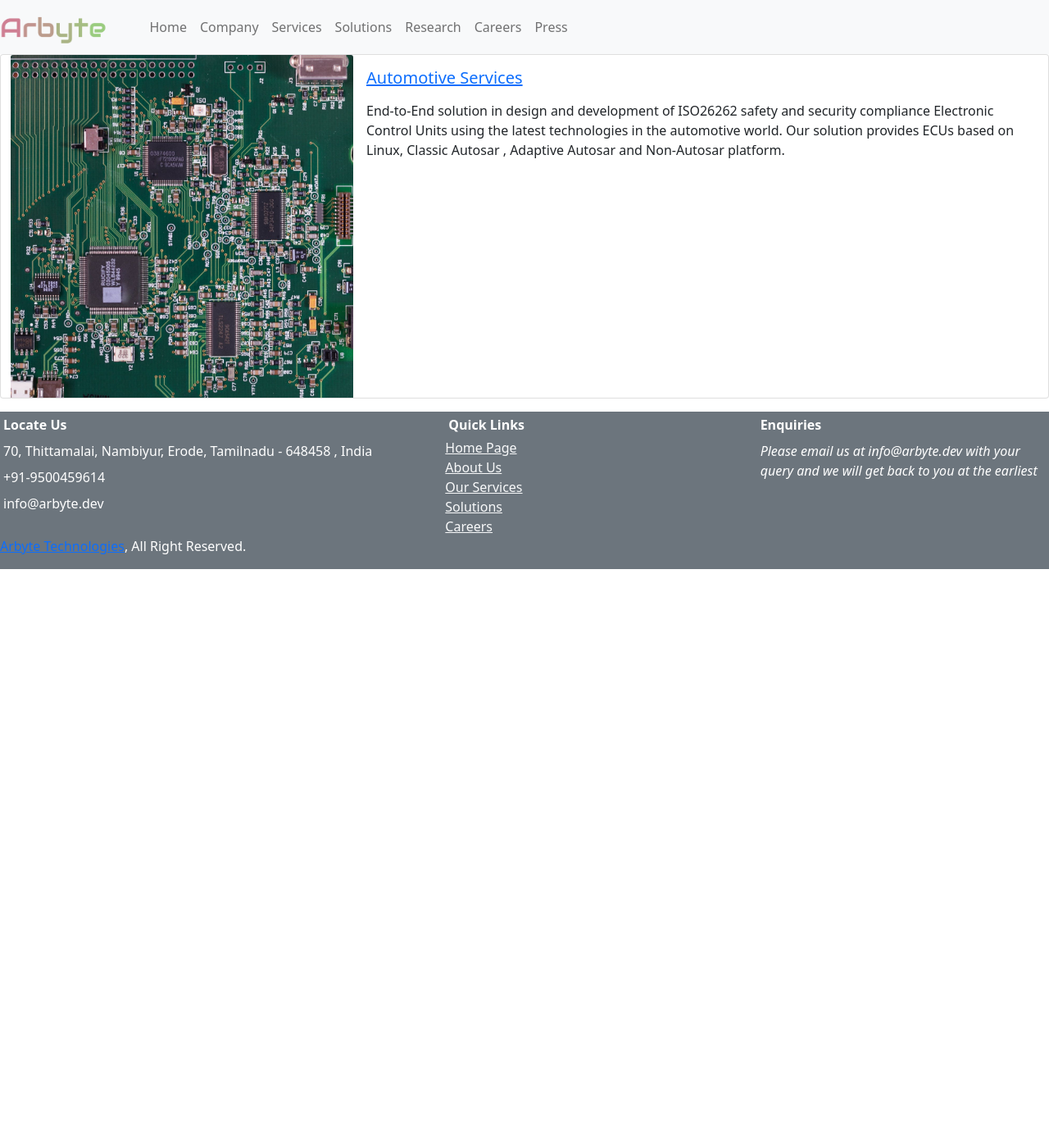
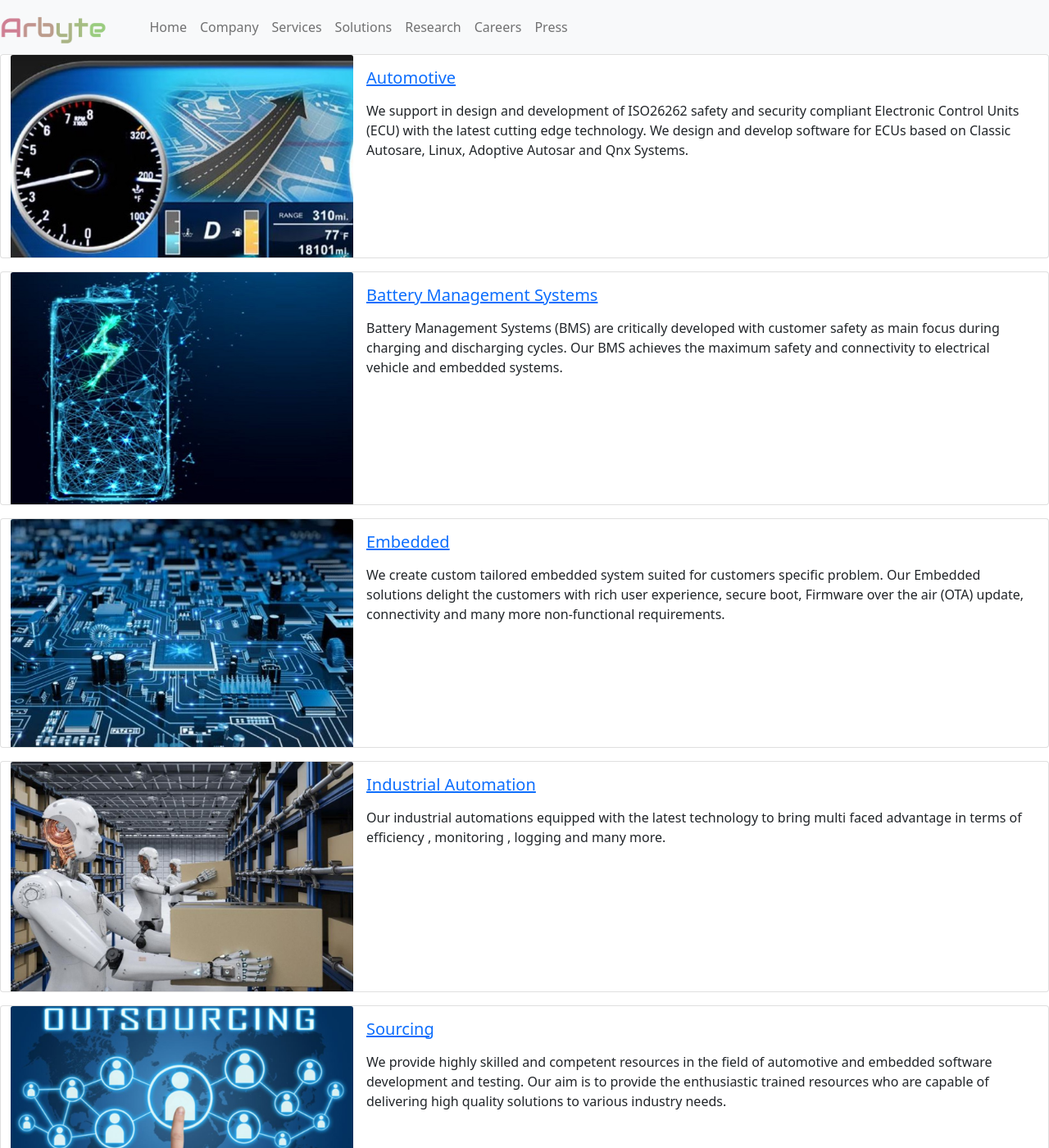
Before and after one commit to arunelectrosoft/arbyte, a Jekyll site: the page built from Services.md, in a window 1280 px wide and 1400 px high. Shown: the whole window at 82% size. Built offline with Jekyll 4.4.1, drawn with Linux system fonts in a browser that asks for light colours; some of the changed text lies outside the part shown.

Commit message:
Added Services and Solutions to webpage

```diff
--- a/siteContents/_Services/Automotive.md
+++ b/siteContents/_Services/Automotive.md
@@ -1,11 +1,8 @@
 ---
 layout: post
-title:  "Automotive Services"
+title:  "Automotive"
 categories: Services
-imgsrc: "services_embedded.jpeg"
-featured: "true"
+imgsrc: "services_automotive.jpg"
 ---
-
-End-to-End solution in design and development of ISO26262 safety and security compliance Electronic Control Units using
-the latest technologies in the automotive world. Our solution provides ECUs based on Linux, Classic Autosar ,
-Adaptive Autosar and Non-Autosar platform.
+We support in design and development of ISO26262 safety and security compliant Electronic Control Units (ECU)  with the latest cutting edge technology.
+We design and develop software for ECUs based on Classic Autosare, Linux, Adoptive Autosar and Qnx Systems.
--- /dev/null
+++ b/siteContents/_Services/BatteryManagementSystems.md
@@ -0,0 +1,8 @@
+---
+layout: post
+title:  "Battery Management Systems"
+categories: Services
+imgsrc: "services_battery_management.jpg"
+---
+Battery Management Systems (BMS) are critically developed with customer safety as main focus during charging and discharging cycles. Our BMS achieves the maximum
+safety and connectivity to electrical vehicle and embedded systems.
--- /dev/null
+++ b/siteContents/_Services/Embedded.md
@@ -0,0 +1,8 @@
+---
+layout: post
+title:  "Embedded"
+categories: Services
+imgsrc: "services_embedded.jpg"
+---
+We create custom tailored embedded system suited for customers specific problem.
+Our Embedded solutions delight the customers with rich user experience, secure boot, Firmware over the air (OTA) update, connectivity and many more non-functional requirements.
--- /dev/null
+++ b/siteContents/_Services/IndustrialAutomation.md
@@ -0,0 +1,7 @@
+---
+layout: post
+title:  "Industrial Automation"
+categories: Services
+imgsrc: "services_industrial_automation.jpg"
+---
+Our industrial automations equipped with the latest technology to bring multi faced advantage in terms of efficiency , monitoring , logging and many more.
--- /dev/null
+++ b/siteContents/_Services/Sourcing.md
@@ -0,0 +1,7 @@
+---
+layout: post
+title:  "Sourcing"
+categories: Services
+imgsrc: "services_outsourcing.jpg"
+---
+We provide highly skilled and competent resources in the field of automotive and embedded software development and testing. Our aim is to provide the enthusiastic trained resources who are capable of delivering high quality solutions to various industry needs.
--- /dev/null
+++ b/siteContents/_Services/Training.md
@@ -0,0 +1,8 @@
+---
+layout: post
+title:  "Training"
+categories: Services
+imgsrc: "services_training.jpg"
+---
+We provide on job training on various realtime embedded system along with course work.
+We strive to bridge the gap between classroom theory and field experience.
```
Also changed, not shown: Services.md (+0 -1 lines), _layouts/frontpage.html (+23 -2 lines), siteContents/_Solutions/Automotive.md (added, +7 -0 lines), assets/images/services_automotive.jpg (added), assets/images/services_battery_management.jpg (added), assets/images/services_embedded.jpeg (deleted), assets/images/services_embedded.jpg (added), assets/images/services_industrial_automation.jpg (added), assets/images/services_outsourcing.jpg (added), assets/images/services_training.jpg (added), assets/images/solutions_digital_instrument_cluster.jpg (added).
